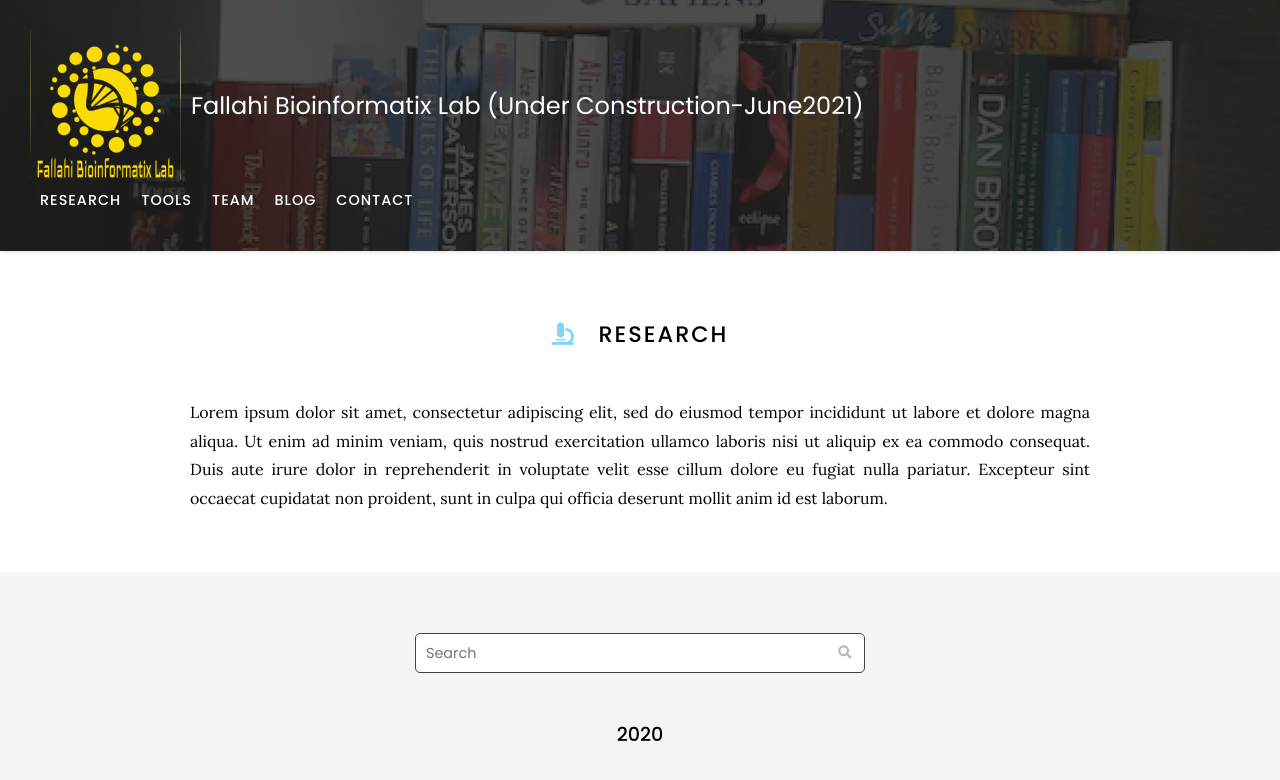
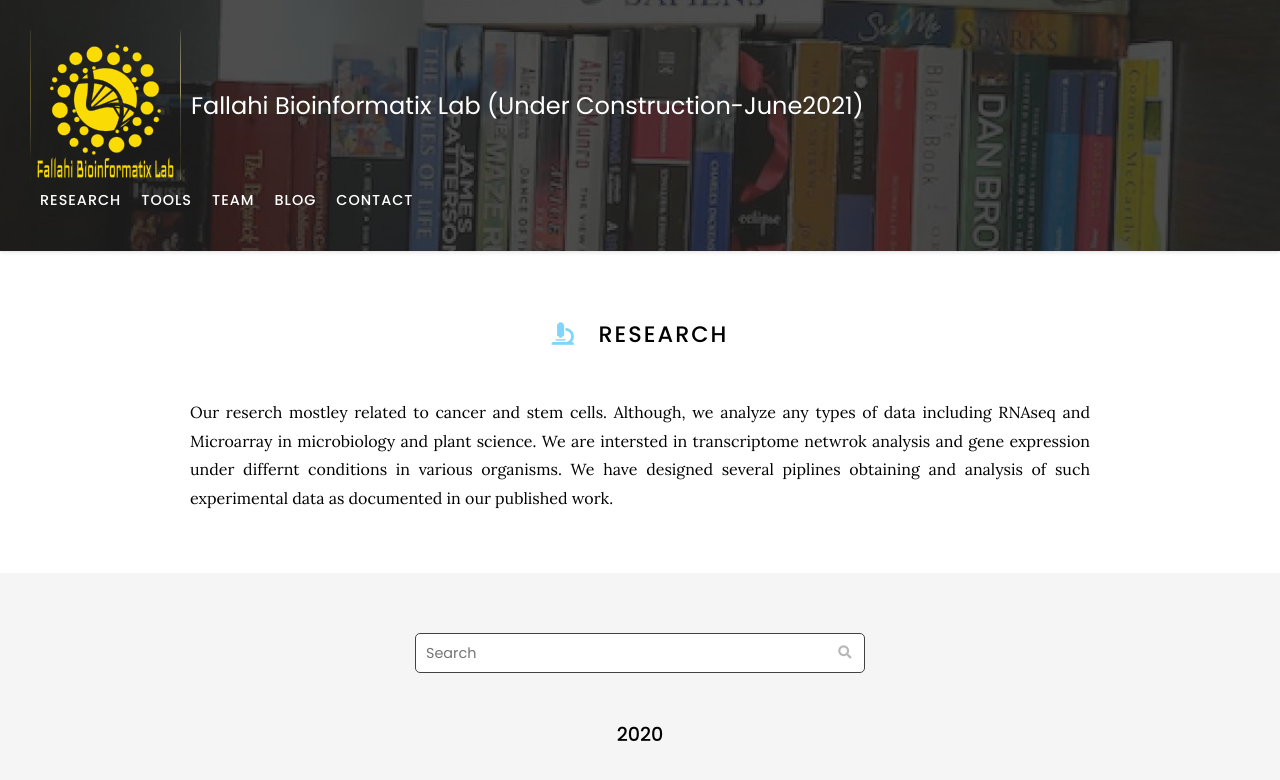
Before and after one commit to Hossein-Fallahi/Fallahi-Bioinformatics-Lab, a Jekyll site: the page built from research/index.md, in a window 1280 px wide and 900 px high, cut to the strip 0-782 px from the top of the window. Built offline with Jekyll 4.4.1, drawn with Linux system fonts in a browser that asks for light colours; nearby versions of some CDN libraries.

Commit message:
Update index.md

```diff
--- a/research/index.md
+++ b/research/index.md
@@ -7,10 +7,8 @@ nav:
 
 # <i class="fas fa-microscope"></i>Research
 
-Lorem ipsum dolor sit amet, consectetur adipiscing elit, sed do eiusmod tempor incididunt ut labore et dolore magna aliqua.
-Ut enim ad minim veniam, quis nostrud exercitation ullamco laboris nisi ut aliquip ex ea commodo consequat.
-Duis aute irure dolor in reprehenderit in voluptate velit esse cillum dolore eu fugiat nulla pariatur.
-Excepteur sint occaecat cupidatat non proident, sunt in culpa qui officia deserunt mollit anim id est laborum.
+Our reserch mostley related to cancer and stem cells. Although, we analyze any types of data including RNAseq and Microarray in microbiology and plant science.
+We are intersted in transcriptome netwrok analysis and gene expression under differnt conditions in various organisms. We have designed several piplines obtaining and analysis of such experimental data as documented in our published work.
 
 {% include section.html %}
 
```
